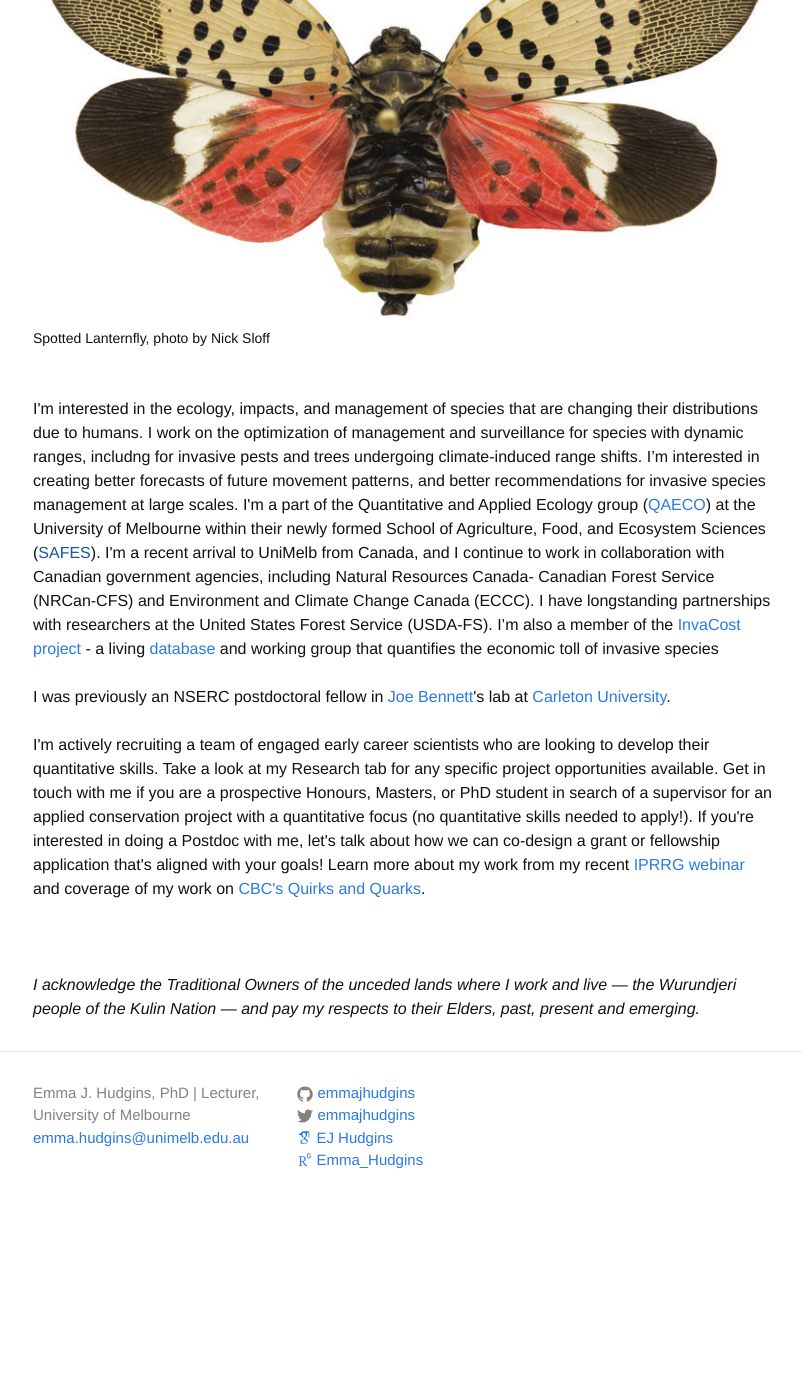
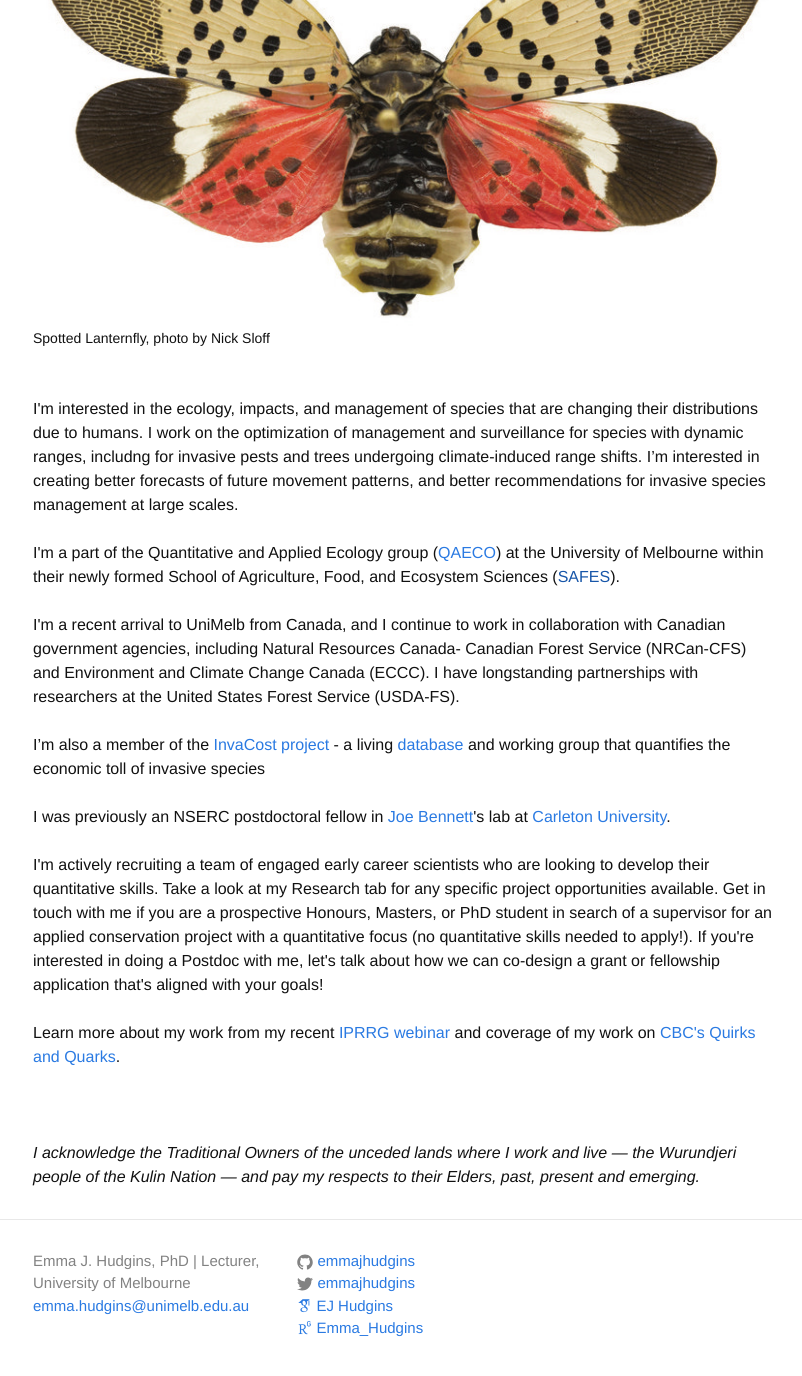
Before and after one commit to emmajhudgins/emmajhudgins.github.io, a Jekyll site: the page built from index.html, in a window 1280 px wide and 1400 px high, scrolled down 360 px. Shown: the top 1376 px of the window, without its empty margins (237-1039 px from the left). Built offline with Jekyll 4.4.1, drawn with Linux system fonts in a browser that asks for light colours; nearby versions of some CDN libraries; some web fonts are replaced; before the commit the page ends 1592 px from its top, so only the background shows below that.

Commit message:
formatting homepage

```diff
--- a/index.html
+++ b/index.html
@@ -7,15 +7,17 @@ layout: default
 <img src="assets/SLF.jpg" alt="image of Spotted Lanternfly (Nick Sloff)" class="center-fit">
 <figcaption>Spotted Lanternfly, photo by Nick Sloff</figcaption>
 <br><br>
-I'm interested in the ecology, impacts, and management of species that are changing their distributions due to humans. I work on the optimization of management and surveillance for species with dynamic ranges, includng for invasive pests and trees undergoing climate-induced range shifts. I’m interested in creating better forecasts of future movement patterns, and better recommendations for invasive species management at large scales.
+I'm interested in the ecology, impacts, and management of species that are changing their distributions due to humans. I work on the optimization of management and surveillance for species with dynamic ranges, includng for invasive pests and trees undergoing climate-induced range shifts. I’m interested in creating better forecasts of future movement patterns, and better recommendations for invasive species management at large scales. <br><br>
 
-I'm a part of the Quantitative and Applied Ecology group (<a href="https://qaeco.com">QAECO</a>) at the University of Melbourne within their newly formed School of Agriculture, Food, and Ecosystem Sciences (<a href="">SAFES</a>). I'm a recent arrival to UniMelb from Canada, and I continue to work in collaboration with Canadian government agencies, including Natural Resources Canada- Canadian Forest Service (NRCan-CFS) and Environment and Climate Change Canada (ECCC). I have longstanding partnerships with researchers at the United States Forest Service (USDA-FS).
+I'm a part of the Quantitative and Applied Ecology group (<a href="https://qaeco.com">QAECO</a>) at the University of Melbourne within their newly formed School of Agriculture, Food, and Ecosystem Sciences (<a href="">SAFES</a>). <br><br>
+
+I'm a recent arrival to UniMelb from Canada, and I continue to work in collaboration with Canadian government agencies, including Natural Resources Canada- Canadian Forest Service (NRCan-CFS) and Environment and Climate Change Canada (ECCC). I have longstanding partnerships with researchers at the United States Forest Service (USDA-FS).<br><br>
 
 I’m also a member of the <a href="https://www.researchgate.net/project/InvaCost-assessing-the-economic-costs-of-biological-invasions"> InvaCost project</a> - a living <a href="https://www.nature.com/articles/s41597-020-00586-z">database</a> and working group that quantifies the economic toll of invasive species<br><br>
 
 I was previously an NSERC postdoctoral fellow in <a href="https://carleton.ca/bennett-lab/">Joe Bennett</a>'s lab at <a href="https://www.carleton.ca">Carleton University</a>. <br><br>
 
-I'm actively recruiting a team of engaged early career scientists who are looking to develop their quantitative skills. Take a look at my Research tab for any specific project opportunities available. Get in touch with me if you are a prospective Honours, Masters, or PhD student in search of a supervisor for an applied conservation project with a quantitative focus (no quantitative skills needed to apply!). If you're interested in doing a Postdoc with me, let's talk about how we can co-design a grant or fellowship application that's aligned with your goals!
+I'm actively recruiting a team of engaged early career scientists who are looking to develop their quantitative skills. Take a look at my Research tab for any specific project opportunities available. Get in touch with me if you are a prospective Honours, Masters, or PhD student in search of a supervisor for an applied conservation project with a quantitative focus (no quantitative skills needed to apply!). If you're interested in doing a Postdoc with me, let's talk about how we can co-design a grant or fellowship application that's aligned with your goals!  <br><br>
 
 Learn more about my work from my recent <a href="https://www.youtube.com/watch?v=uPpmb_2YjBQ)">IPRRG webinar</a> and coverage of my work on <a href="https://www.cbc.ca/listen/live-radio/1-51-quirks-and-quarks/clip/15901522-the-urban-tree-canopy-facing-worst-case-scenario-near">CBC's Quirks and Quarks</a>.
 <br><br><br><br>
```
